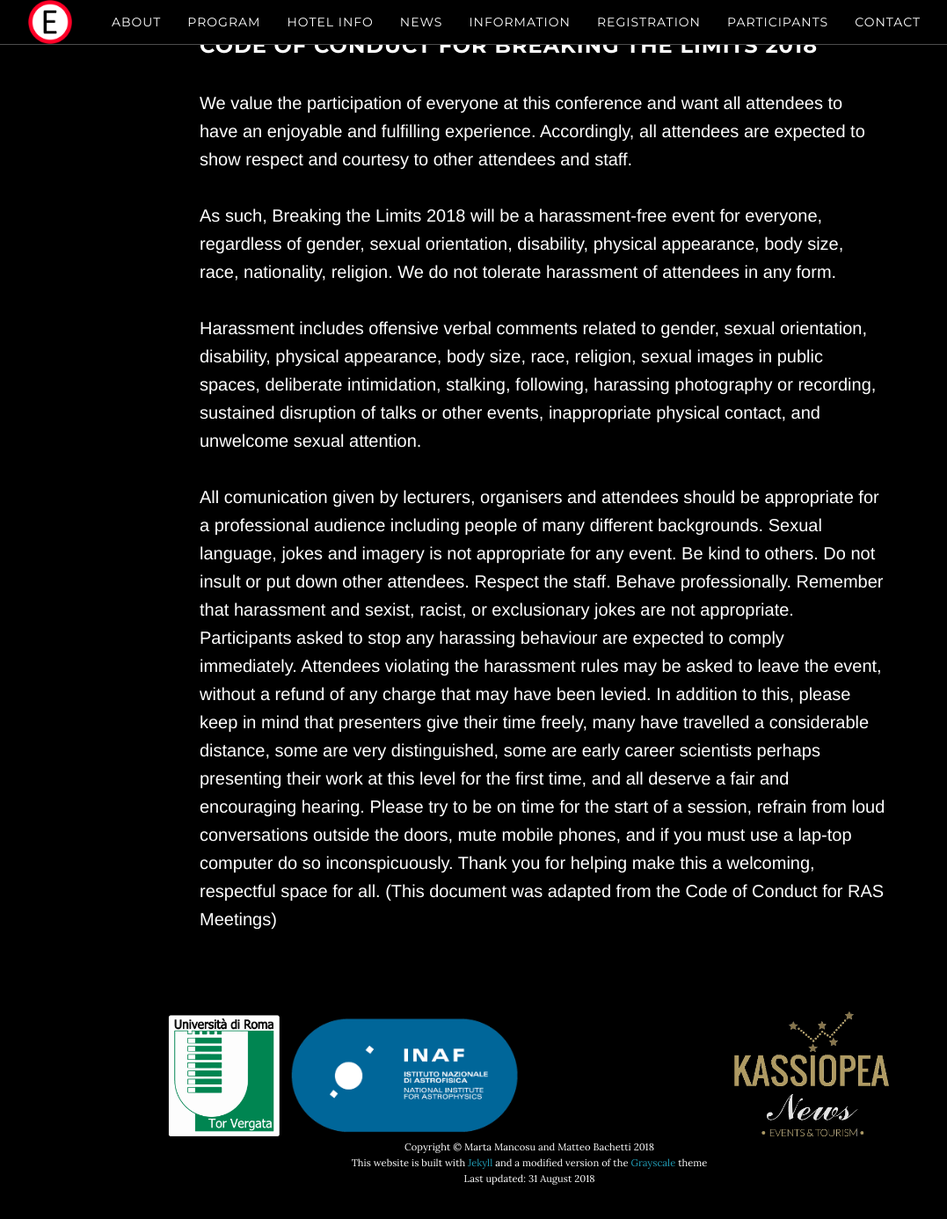
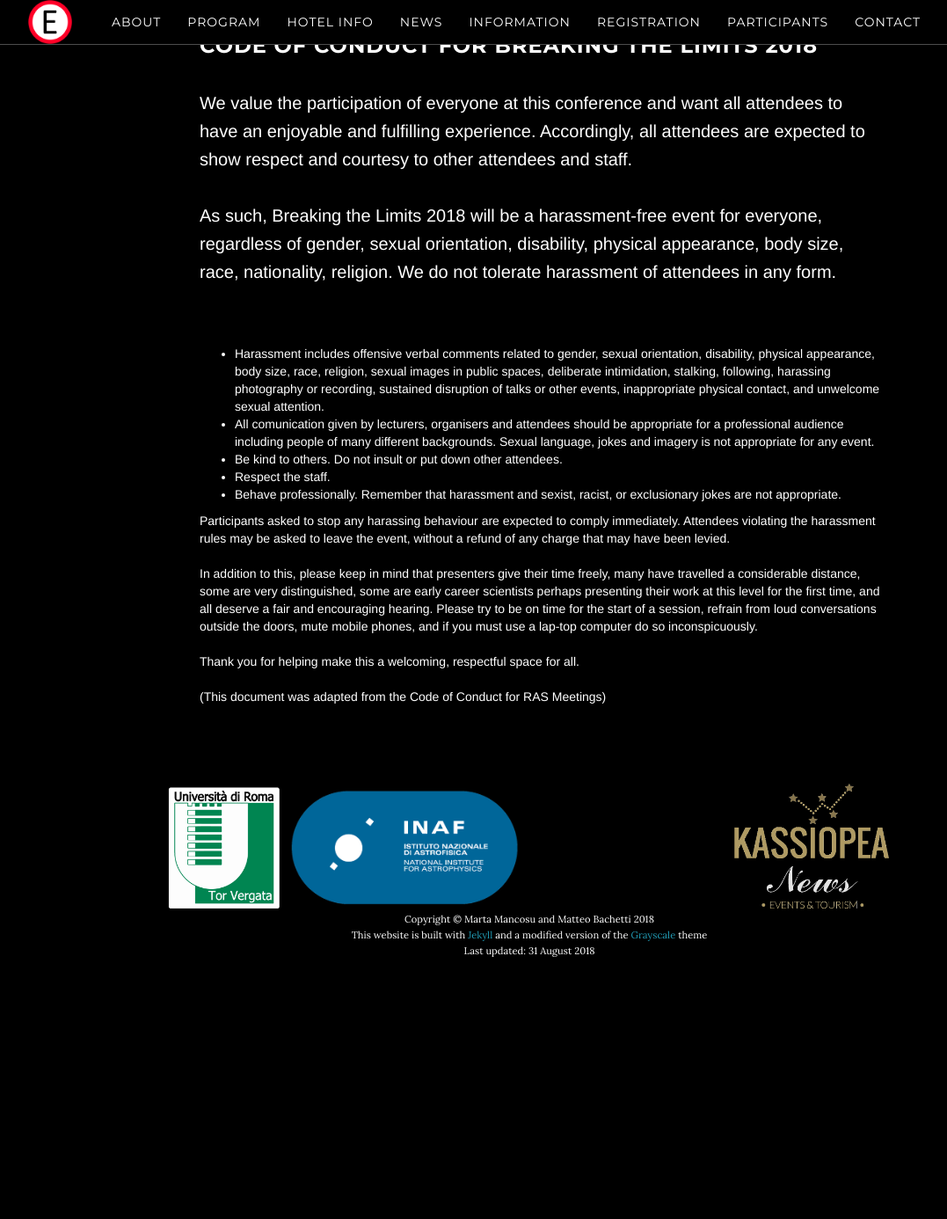
Before and after one commit to breakingthelimits/supereddington2018, a Jekyll site: the page built from program/index.html, in a window 1280 px wide and 1400 px high, scrolled down 421 px. Shown: the top 1386 px of the window at 88% size, without its empty margins (38-1115 px from the left). Built offline with Jekyll 4.4.1, drawn with Linux system fonts in a browser that asks for light colours; after the commit the page ends 1562 px from its top, so only the background shows below that.

Commit message:
Update index.html

```diff
--- a/program/index.html
+++ b/program/index.html
@@ -22,26 +22,33 @@
         orientation, disability, physical appearance, body size, race, nationality, religion. We do not tolerate harassment
         of attendees in any form.<br/><br/>
 
-        Harassment includes offensive verbal comments related to gender, sexual orientation, disability, physical appearance,
-        body size, race, religion, sexual images in public spaces, deliberate intimidation, stalking, following, harassing
-        photography or recording, sustained disruption of talks or other events, inappropriate physical contact, and unwelcome
-        sexual attention.<br/><br/>
+        <ul>
+          <li>Harassment includes offensive verbal comments related to gender, sexual orientation, disability, physical
+            appearance, body size, race, religion, sexual images in public spaces, deliberate intimidation, stalking,
+            following, harassing photography or recording, sustained disruption of talks or other events,
+            inappropriate physical contact, and unwelcome sexual attention.</li>
+          <li>All comunication given by lecturers, organisers and attendees should be appropriate for a professional
+              audience including people of many different backgrounds. Sexual language, jokes and imagery is not appropriate
+              for any event.</li>
+          <li>Be kind to others. Do not insult or put down other attendees.</li>
+          <li>Respect the staff.</li>
+          <li>Behave professionally. Remember that harassment and sexist, racist, or exclusionary jokes are not appropriate.</li>
 
-        All comunication given by lecturers, organisers and attendees should be appropriate for a professional audience including people of many different backgrounds. Sexual language, jokes and imagery is not appropriate for any event.
+        </ul>
 
-        Be kind to others. Do not insult or put down other attendees.
 
-        Respect the staff.
+        Participants asked to stop any harassing behaviour are expected to comply immediately. Attendees violating the
+        harassment rules may be asked to leave the event, without a refund of any charge that may have been levied.<br/><br/>
 
-        Behave professionally. Remember that harassment and sexist, racist, or exclusionary jokes are not appropriate.
+        In addition to this, please keep in mind that presenters give their time freely, many have travelled a considerable
+        distance, some are very distinguished, some are early career scientists perhaps presenting their work at this level
+        for the first time, and all deserve a fair and encouraging hearing. Please try to be on time for the start of a
+        session, refrain from loud conversations outside the doors, mute mobile phones, and if you must use a lap-top computer
+        do so inconspicuously. <br/><br/>
 
-        Participants asked to stop any harassing behaviour are expected to comply immediately. Attendees violating the harassment rules may be asked to leave the event, without a refund of any charge that may have been levied.
+        Thank you for helping make this a welcoming, respectful space for all. <br/><br/>
 
-In addition to this, please keep in mind that presenters give their time freely, many have travelled a considerable distance, some are very distinguished, some are early career scientists perhaps presenting their work at this level for the first time, and all deserve a fair and encouraging hearing. Please try to be on time for the start of a session, refrain from loud conversations outside the doors, mute mobile phones, and if you must use a lap-top computer do so inconspicuously.
-
-Thank you for helping make this a welcoming, respectful space for all.
-
-(This document was adapted from the Code of Conduct for RAS Meetings)
+        (This document was adapted from the Code of Conduct for RAS Meetings)
       </p>
 
 
```
